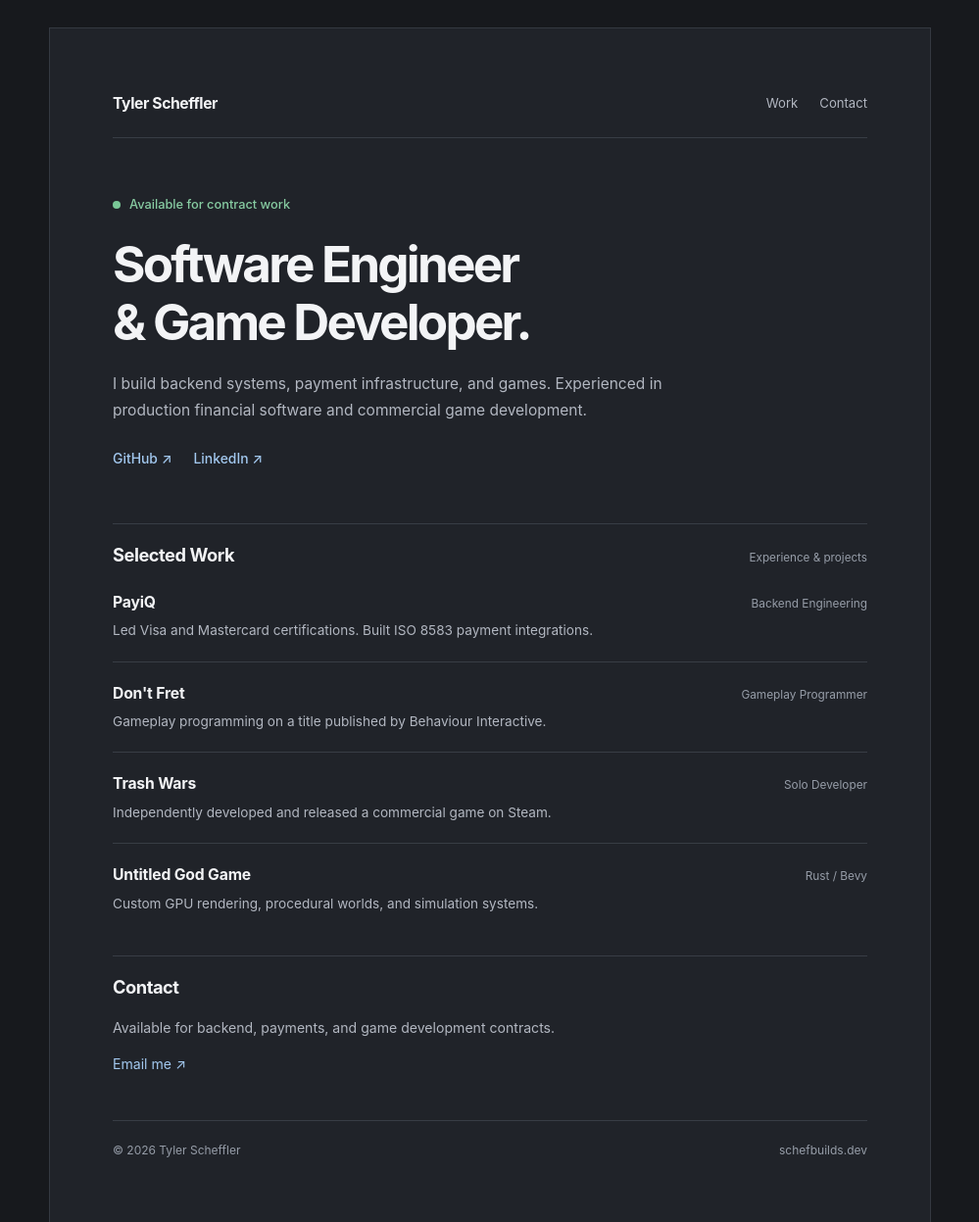
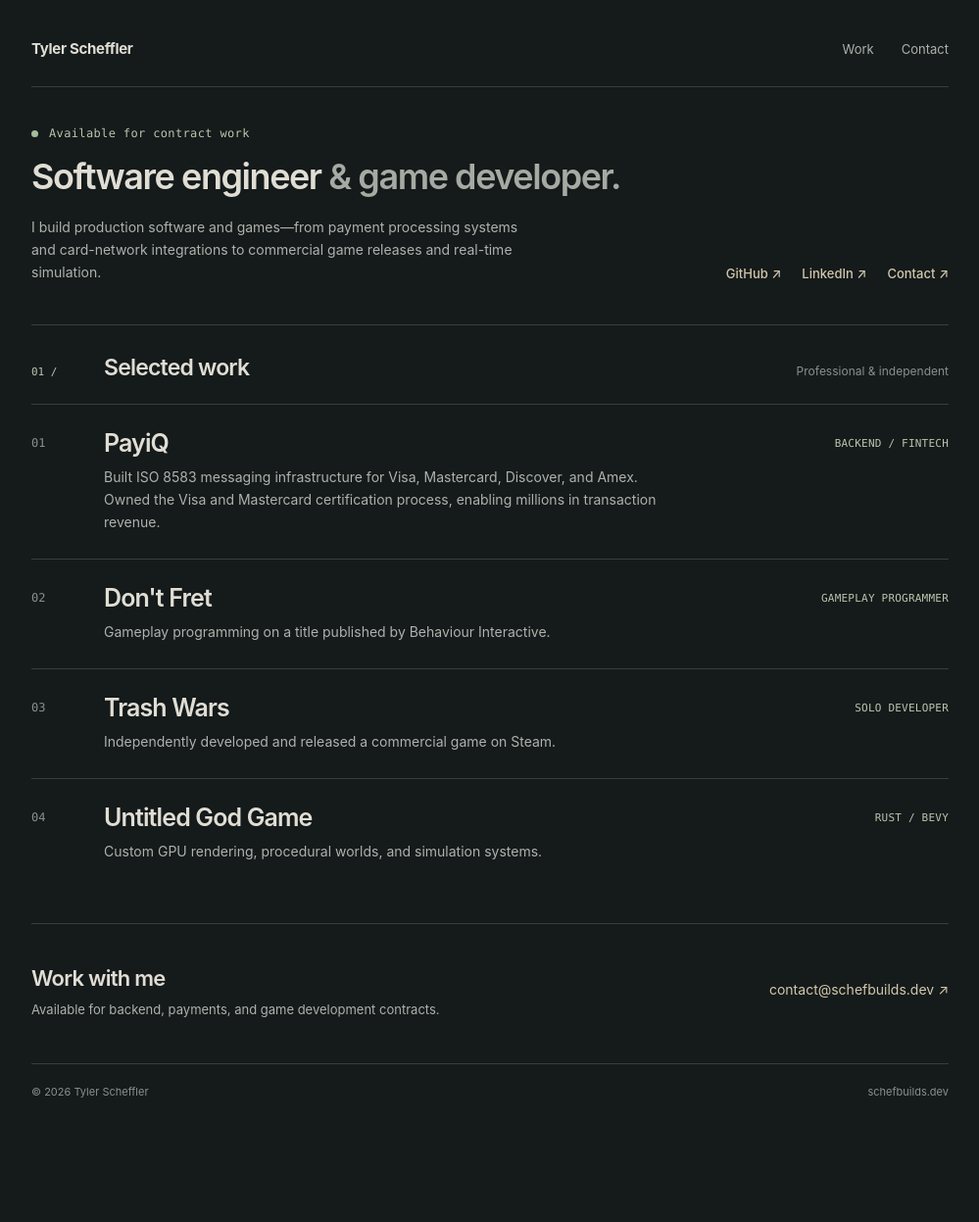
Before and after one commit to Copyrighted/schefbuilds, a plain HTML site: page index.html in a window 1280 px wide. Shown: the top 1247 px of the page at 98% size, without its empty margins (140-1139 px from the left). After the commit the page ends 1157 px from the top, so only its background shows below. Drawn offline with Linux system fonts and the light colour scheme.

Commit message:
Revise HTML structure and styles for clarity
Updated theme color, meta description, and title. Refined styles and layout for improved readability and design consistency.

```diff
--- a/index.html
+++ b/index.html
@@ -5,23 +5,25 @@
   <meta charset="utf-8">
   <meta name="viewport" content="width=device-width, initial-scale=1">
   <meta name="color-scheme" content="dark">
-  <meta name="theme-color" content="#202329">
-  <meta name="description" content="Tyler Scheffler — software engineer and game developer. Backend systems, payments engineering, and commercial game development. Available for contract work.">
-  <title>Tyler Scheffler — Software Engineer &amp; Game Developer</title>
+  <meta name="theme-color" content="#151a1b">
+
+  <meta name="description" content="Tyler Scheffler — software engineer and game developer specializing in backend systems, payment infrastructure, and games. Available for contract work.">
+
+  <title>Tyler Scheffler — Software Engineer</title>
+
   <style>
     :root {
       color-scheme: dark;
-      --background: #17191d;
-      --surface: #202329;
-      --text: #f3f4f6;
-      --muted: #b2b7c1;
-      --quiet: #969da8;
-      --rule: #383d45;
-      --link: #a2c8ef;
-      --available: #87cca2;
+      --bg: #151a1b;
+      --text: #e0ded4;
+      --muted: #aeb2ab;
+      --quiet: #88918c;
+      --line: #35403d;
+      --accent: #b7c6ad;
+      --link: #d2c8ab;
     }
 
-    *, *::before, *::after {
+    * {
       box-sizing: border-box;
     }
 
@@ -31,17 +33,18 @@
 
     body {
       margin: 0;
-      background: var(--background);
+      background: var(--bg);
       color: var(--text);
-      font: 16px/1.6 -apple-system, BlinkMacSystemFont,
-            "Segoe UI", Inter, sans-serif;
+      font-family: -apple-system, BlinkMacSystemFont,
+                   "Segoe UI", Arial, sans-serif;
+      line-height: 1.55;
       -webkit-font-smoothing: antialiased;
     }
 
     a {
       color: var(--link);
       text-decoration: none;
-      text-underline-offset: .2em;
+      text-underline-offset: .25em;
     }
 
     a:hover {
@@ -50,202 +53,272 @@
 
     a:focus-visible {
       outline: 2px solid var(--link);
-      outline-offset: 4px;
-      border-radius: 2px;
+      outline-offset: 5px;
     }
 
-    .page {
-      width: min(100% - 36px, 900px);
-      margin: 28px auto;
-      padding: clamp(24px, 6vw, 64px);
-      background: var(--surface);
-      border: 1px solid #343941;
-    }
-
-    .topbar, .bottom {
-      display: flex;
-      align-items: center;
-      justify-content: space-between;
-      gap: 16px;
+    .shell {
+      max-width: 1080px;
+      margin: auto;
+      padding: 38px clamp(24px, 6vw, 72px) 34px;
     }
 
     .topbar {
-      padding-bottom: 22px;
-      border-bottom: 1px solid var(--rule);
+      display: flex;
+      justify-content: space-between;
+      align-items: center;
+      gap: 24px;
+      padding-bottom: 27px;
+      border-bottom: 1px solid var(--line);
     }
 
     .name {
-      font-size: .98rem;
       font-weight: 650;
-      letter-spacing: -.025em;
+      font-size: 15px;
+      letter-spacing: -.02em;
+      color: var(--text);
     }
 
-    nav {
+    .nav {
       display: flex;
-      gap: 22px;
+      gap: 28px;
     }
 
-    nav a {
+    .nav a {
+      font-size: 13px;
       color: var(--muted);
-      font-size: .82rem;
     }
 
     .hero {
-      padding: 58px 0 55px;
+      padding: 38px 0 42px;
     }
 
-    .availability {
-      display: flex;
-      align-items: center;
-      gap: 9px;
-      color: var(--available);
-      font-size: .8rem;
-      font-weight: 550;
-      margin: 0 0 20px;
+    .eyebrow,
+    .section-index,
+    .work-number,
+    .work-kind {
+      font-family: ui-monospace, SFMono-Regular,
+                   Consolas, "Liberation Mono", monospace;
     }
 
-    .availability::before {
-      content: "";
-      width: 8px;
-      height: 8px;
-      flex: none;
+    .eyebrow {
+      display: flex;
+      gap: 11px;
+      align-items: center;
+      color: var(--accent);
+      font-size: 12px;
+      letter-spacing: .03em;
+      margin: 0 0 13px;
+    }
+
+    .status-dot {
+      display: inline-block;
+      width: 7px;
+      height: 7px;
       border-radius: 50%;
-      background: #79c897;
+      background: #a4bb9c;
     }
 
     h1 {
-      max-width: 680px;
-      margin: 0 0 20px;
-      font-size: clamp(2rem, 6vw, 3.2rem);
-      line-height: 1.16;
-      letter-spacing: -.055em;
-      font-weight: 650;
+      font-size: clamp(26px, 3.5vw, 36px);
+      font-weight: 580;
+      letter-spacing: -.04em;
+      line-height: 1.2;
+      margin: 0 0 18px;
+      max-width: 860px;
+    }
+
+    h1 .second {
+      color: #a5aaa3;
+    }
+
+    .hero-bottom {
+      display: flex;
+      flex-wrap: wrap;
+      justify-content: space-between;
+      align-items: end;
+      gap: 18px 35px;
     }
 
     .intro {
-      max-width: 570px;
+      max-width: 520px;
+      font-size: 14px;
+      line-height: 1.65;
       color: var(--muted);
-      font-size: .97rem;
-      line-height: 1.75;
-      margin: 0 0 24px;
+      margin: 0;
     }
 
-    .profile-links {
+    .quicklinks {
       display: flex;
+      gap: 21px;
       flex-wrap: wrap;
-      gap: 12px 22px;
-      font-size: .87rem;
+      font-size: 13px;
       font-weight: 500;
     }
 
-    .section-title {
-      display: flex;
-      justify-content: space-between;
+    .work-section {
+      border-top: 1px solid var(--line);
+    }
+
+    .section-head {
+      display: grid;
+      grid-template-columns: 62px minmax(0, 1fr) auto;
+      gap: 12px;
       align-items: baseline;
-      gap: 14px;
-      border-top: 1px solid var(--rule);
-      padding: 19px 0 4px;
+      padding: 26px 0 18px;
+    }
+
+    .section-index {
+      color: var(--accent);
+      font-size: 11px;
     }
 
     h2 {
       margin: 0;
-      font-size: 1.14rem;
-      line-height: 1.35;
-      letter-spacing: -.025em;
-      font-weight: 650;
+      font-size: 23px;
+      font-weight: 600;
+      letter-spacing: -.035em;
     }
 
-    .section-note {
-      font-size: .73rem;
+    .section-description {
+      font-size: 12px;
       color: var(--quiet);
     }
 
-    .entry {
-      border-bottom: 1px solid var(--rule);
-      padding: 20px 0;
+    .work-item {
+      display: grid;
+      grid-template-columns: 62px minmax(0, 1fr) 180px;
+      column-gap: 12px;
+      padding: 24px 0 26px;
+      border-top: 1px solid var(--line);
+      align-items: start;
     }
 
-    .entry:last-child {
-      border-bottom: 0;
-    }
-
-    .entry-top {
-      display: flex;
-      justify-content: space-between;
-      align-items: baseline;
-      gap: 14px;
+    .work-number {
+      padding-top: 6px;
+      color: var(--quiet);
+      font-size: 12px;
     }
 
     h3 {
-      font-size: .98rem;
-      letter-spacing: -.01em;
-      line-height: 1.5;
-      margin: 0;
-      font-weight: 650;
+      margin: 0 0 8px;
+      font-size: clamp(21px, 2.6vw, 25px);
+      line-height: 1.2;
+      font-weight: 570;
+      letter-spacing: -.035em;
     }
 
-    .role {
-      font-size: .74rem;
-      color: var(--quiet);
-      text-align: right;
+    .work-desc {
+      color: var(--muted);
+      margin: 0;
+      font-size: 14px;
+      line-height: 1.65;
+      max-width: 590px;
     }
 
-    .entry p {
-      margin: 6px 0 0;
-      color: var(--muted);
-      font-size: .85rem;
-      line-height: 1.65;
+    .work-kind {
+      font-size: 11px;
+      color: var(--accent);
+      padding-top: 7px;
+      text-align: right;
+      letter-spacing: .02em;
     }
 
     .contact {
-      margin-top: 22px;
+      display: flex;
+      justify-content: space-between;
+      align-items: center;
+      gap: 22px;
+      border-top: 1px solid var(--line);
+      padding: 38px 0 45px;
+      margin-top: 35px;
+    }
+
+    .contact h2 {
+      font-size: 22px;
+      margin: 0 0 5px;
     }
 
     .contact p {
+      margin: 0;
       color: var(--muted);
-      font-size: .88rem;
-      margin: 14px 0 0;
+      font-size: 13px;
     }
 
-    .bottom {
-      margin-top: 46px;
-      padding-top: 20px;
-      border-top: 1px solid var(--rule);
-      color: var(--quiet);
-      font-size: .75rem;
+    .contact-link {
+      flex: none;
+      font-size: 14px;
     }
 
-    @media (max-width: 550px) {
-      .page {
-        width: 100%;
-        margin: 0;
-        padding: 25px 22px 36px;
-        min-height: 100vh;
-        border: 0;
+    footer {
+      border-top: 1px solid var(--line);
+      padding-top: 20px;
+      display: flex;
+      justify-content: space-between;
+      gap: 20px;
+      color: var(--quiet);
+      font-size: 11px;
+    }
+
+    @media (max-width: 650px) {
+      .shell {
+        padding: 26px 24px;
       }
 
       .topbar {
-        align-items: flex-start;
+        padding-bottom: 19px;
       }
 
-      nav {
-        gap: 15px;
+      .nav {
+        gap: 19px;
       }
 
       .hero {
-        padding: 46px 0 42px;
+        padding: 34px 0 36px;
       }
 
-      .intro {
-        font-size: .93rem;
+      h1 {
+        font-size: clamp(26px, 7vw, 31px);
       }
 
-      .section-note {
+      .section-head {
+        grid-template-columns: 35px 1fr;
+      }
+
+      .section-description {
         display: none;
       }
 
-      .role {
-        font-size: .7rem;
+      .work-item {
+        grid-template-columns: 35px 1fr;
+        padding: 24px 0 26px;
+      }
+
+      .work-kind {
+        grid-column: 2;
+        grid-row: 2;
+        text-align: left;
+        padding: 0 0 8px;
+        font-size: 10px;
+      }
+
+      .work-body {
+        grid-column: 2;
+        grid-row: 3;
+      }
+
+      .work-number {
+        grid-column: 1;
+        grid-row: 1 / 4;
+      }
+
+      .work-desc {
+        font-size: 13px;
+      }
+
+      .contact {
+        align-items: flex-start;
+        flex-direction: column;
+        gap: 16px;
       }
     }
 
@@ -258,112 +331,149 @@
 </head>
 
 <body>
-  <div class="page">
+  <div class="shell">
 
     <header class="topbar">
-      <div class="name">Tyler Scheffler</div>
-      <nav aria-label="Main navigation">
+      <a class="name" href="#top">Tyler Scheffler</a>
+
+      <nav class="nav" aria-label="Primary navigation">
         <a href="#work">Work</a>
         <a href="#contact">Contact</a>
       </nav>
     </header>
 
-    <main>
-      <section class="hero" aria-labelledby="page-title">
-        <p class="availability">Available for contract work</p>
+    <main id="top">
 
-        <h1 id="page-title">
-          Software Engineer<br>
-          &amp; Game Developer.
+      <section class="hero" aria-labelledby="intro-heading">
+        <p class="eyebrow">
+          <span class="status-dot" aria-hidden="true"></span>
+          Available for contract work
+        </p>
+
+        <h1 id="intro-heading">
+          Software engineer
+          <span class="second">&amp; game developer.</span>
         </h1>
 
+        <div class="hero-bottom">
           <p class="intro">
-          I build backend systems, payment infrastructure, and games.
-          Experienced in production financial software and commercial
-          game development.
+            I build production software and games—from payment
+            processing systems and card-network integrations to
+            commercial game releases and real-time simulation.
           </p>
 
-        <!-- Replace these with your actual profile links -->
-        <div class="profile-links">
+          <div class="quicklinks" aria-label="Professional links">
             <a href="https://github.com/Copyrighted">
               GitHub ↗
             </a>
-          <a href="https://www.linkedin.com/in/tscheff/">
+
+            <!-- Replace with your LinkedIn profile -->
+            <a href="https://www.linkedin.com/in/REPLACE_WITH_PROFILE/">
               LinkedIn ↗
             </a>
+
+            <a href="#contact">Contact ↗</a>
+          </div>
         </div>
       </section>
 
-      <section id="work" aria-labelledby="work-title">
-        <div class="section-title">
-          <h2 id="work-title">Selected Work</h2>
-          <span class="section-note">Experience &amp; projects</span>
+      <section id="work"
+               class="work-section"
+               aria-labelledby="work-heading">
+
+        <div class="section-head">
+          <span class="section-index">01 /</span>
+          <h2 id="work-heading">Selected work</h2>
+          <span class="section-description">
+            Professional &amp; independent
+          </span>
         </div>
 
-        <article class="entry">
-          <div class="entry-top">
+        <article class="work-item">
+          <span class="work-number">01</span>
+
+          <div class="work-body">
             <h3>PayiQ</h3>
-            <span class="role">Backend Engineering</span>
+
+            <p class="work-desc">
+              Built ISO 8583 messaging infrastructure for Visa,
+              Mastercard, Discover, and Amex. Owned the Visa and
+              Mastercard certification process, enabling millions
+              in transaction revenue.
+            </p>
           </div>
-          <p>
-            Led Visa and Mastercard certifications.
-            Built ISO 8583 payment integrations.
-          </p>
+
+          <span class="work-kind">BACKEND / FINTECH</span>
         </article>
 
-        <article class="entry">
-          <div class="entry-top">
+        <article class="work-item">
+          <span class="work-number">02</span>
+
+          <div class="work-body">
             <h3>Don't Fret</h3>
-            <span class="role">Gameplay Programmer</span>
-          </div>
-          <p>
+
+            <p class="work-desc">
               Gameplay programming on a title published by
               Behaviour Interactive.
             </p>
+          </div>
+
+          <span class="work-kind">GAMEPLAY PROGRAMMER</span>
         </article>
 
-        <article class="entry">
-          <div class="entry-top">
+        <article class="work-item">
+          <span class="work-number">03</span>
+
+          <div class="work-body">
             <h3>Trash Wars</h3>
-            <span class="role">Solo Developer</span>
-          </div>
-          <p>
+
+            <p class="work-desc">
               Independently developed and released a
               commercial game on Steam.
             </p>
+          </div>
+
+          <span class="work-kind">SOLO DEVELOPER</span>
         </article>
 
-        <article class="entry">
-          <div class="entry-top">
+        <article class="work-item">
+          <span class="work-number">04</span>
+
+          <div class="work-body">
             <h3>Untitled God Game</h3>
-            <span class="role">Rust / Bevy</span>
-          </div>
-          <p>
+
+            <p class="work-desc">
               Custom GPU rendering, procedural worlds,
               and simulation systems.
             </p>
+          </div>
+
+          <span class="work-kind">RUST / BEVY</span>
         </article>
+
       </section>
 
-      <section id="contact" class="contact"
-               aria-labelledby="contact-title">
-        <div class="section-title">
-          <h2 id="contact-title">Contact</h2>
-        </div>
+      <section id="contact"
+               class="contact"
+               aria-labelledby="contact-heading">
 
+        <div>
+          <h2 id="contact-heading">Work with me</h2>
           <p>
             Available for backend, payments, and
             game development contracts.
           </p>
+        </div>
 
-        <!-- Replace with your email address -->
-        <p>
-          <a href="mailto:REPLACE_WITH_EMAIL">Email me ↗</a>
-        </p>
+        <a class="contact-link"
+           href="mailto:contact@schefbuilds.dev">
+          contact@schefbuilds.dev ↗
+        </a>
+
       </section>
     </main>
 
-    <footer class="bottom">
+    <footer>
       <span>© 2026 Tyler Scheffler</span>
       <span>schefbuilds.dev</span>
     </footer>
```
Lines whose indentation alone changed are shown as unchanged.
